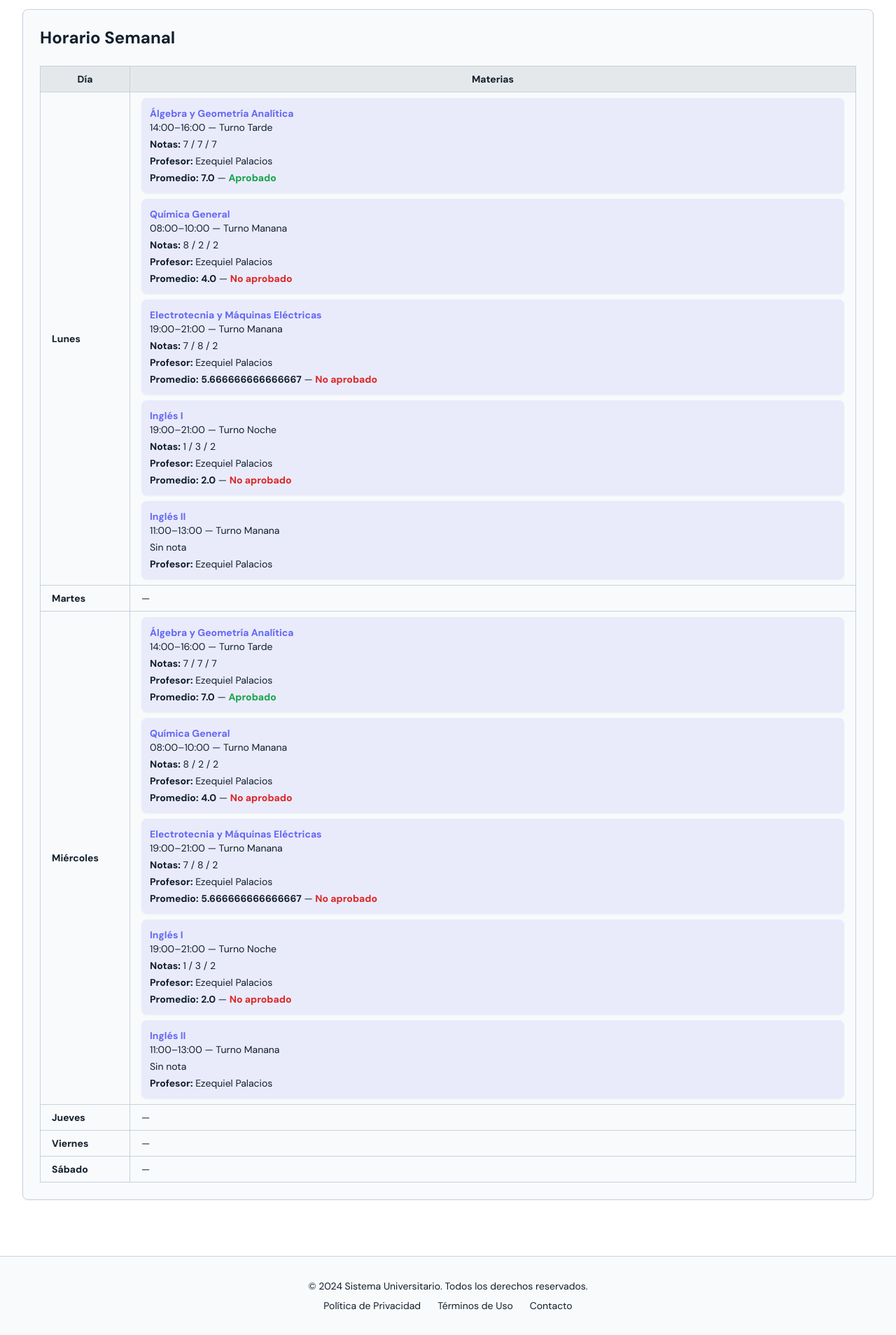
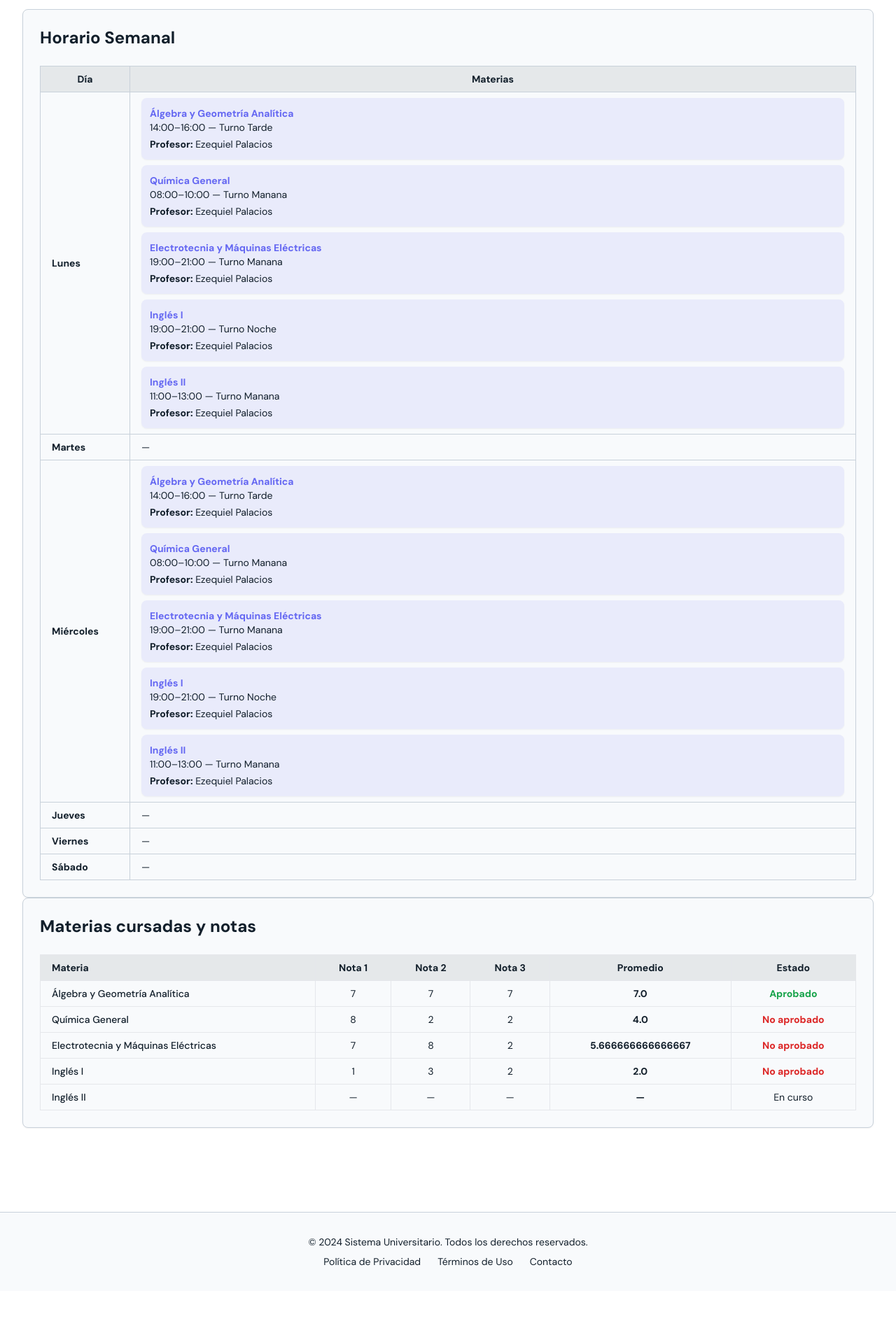
Before and after one commit to Villada-PG3/trabajo-practico-integrador-universidad-tecnologica-nacional, a Django app: page /alumnos/19/ in a window 1280 px wide. Shown: the part 487-2395 px from the top of the page at 70% size. After the commit the page ends 2296 px from the top, so only its background shows below. Run offline with Django 5.2, Linux system fonts and the light colour scheme; data comes from the database, SQL or seed files in the repository; both versions use the stored data as it was after the commit; some libraries are stand-ins or nearby versions.

Commit message:
nueva parte de notas

```diff
--- a/TP_UTN/UTN/templates/alumno/alumno_detail.html
+++ b/TP_UTN/UTN/templates/alumno/alumno_detail.html
@@ -200,32 +200,12 @@
                                         <p class="text-sm text-muted-foreground">
                                             {{ m.horario }} — Turno {{ m.turno|title }}
                                         </p>
-                                        <p class="mt-1 text-sm">
-                                            {% if m.nota_1 is not None or m.nota_2 is not None or m.nota_3 is not None %}
-                                                <strong>Notas:</strong>
-                                                {{ m.nota_1|default:"—" }} /
-                                                {{ m.nota_2|default:"—" }} /
-                                                {{ m.nota_3|default:"—" }}
-                                            {% else %}
-                                                <span class="text-muted-foreground">Sin nota</span>
-                                            {% endif %}
-                                        </p>
 
                                         <p class="mt-1 text-sm">
                                             <strong>Profesor:</strong> {{ m.profesor }}
                                         </p>
 
-                                        {% if m.promedio is not None %}
-                                        <p class="mt-1 text-sm">
-                                            <strong>Promedio:</strong>
-                                            <span class="font-bold">{{ m.promedio }}</span> —
-                                            {% if m.aprobado %}
-                                                <span class="text-green-600 font-semibold">Aprobado</span>
-                                            {% else %}
-                                                <span class="text-red-600 font-semibold">No aprobado</span>
-                                            {% endif %}
-                                        </p>
-                                        {% endif %}
+
                                     </li>
                                     {% endfor %}
                                 </ul>
@@ -239,6 +219,74 @@
                 </table>
             </div>
         </div>
+        <div class="bg-card rounded-lg border border-border shadow-sm p-6 mb-10">
+            <h2 class="text-2xl font-bold mb-6 text-foreground">
+                Materias cursadas y notas
+            </h2>
+
+            <div class="overflow-x-auto">
+                <table class="min-w-full border border-border text-sm">
+                    <thead class="bg-primary/10">
+                        <tr>
+                            <th class="border px-4 py-2 text-left">Materia</th>
+                            <th class="border px-4 py-2">Nota 1</th>
+                            <th class="border px-4 py-2">Nota 2</th>
+                            <th class="border px-4 py-2">Nota 3</th>
+                            <th class="border px-4 py-2">Promedio</th>
+                            <th class="border px-4 py-2">Estado</th>
+                        </tr>
+                    </thead>
+                    <tbody>
+                        {% for ins in materias_cursadas %}
+                        <tr class="hover:bg-muted/50 transition">
+                            <td class="border px-4 py-2 font-medium">
+                                {{ ins.materia_curso.materia.nombre }}
+                            </td>
+
+                            <td class="border px-4 py-2 text-center">
+                                {{ ins.nota_1|default:"—" }}
+                            </td>
+                            <td class="border px-4 py-2 text-center">
+                                {{ ins.nota_2|default:"—" }}
+                            </td>
+                            <td class="border px-4 py-2 text-center">
+                                {{ ins.nota_3|default:"—" }}
+                            </td>
+
+                            <td class="border px-4 py-2 text-center font-semibold">
+                                {{ ins.promedio|default:"—" }}
+                            </td>
+
+                            <td class="border px-4 py-2 text-center">
+                                {% if ins.finalizado %}
+                                    {% if ins.aprobado %}
+                                        <span class="text-green-600 font-semibold">
+                                            Aprobado
+                                        </span>
+                                    {% else %}
+                                        <span class="text-red-600 font-semibold">
+                                            No aprobado
+                                        </span>
+                                    {% endif %}
+                                {% else %}
+                                    <span class="text-muted-foreground">
+                                        En curso
+                                    </span>
+                                {% endif %}
+                            </td>
+                        </tr>
+                        {% empty %}
+                        <tr>
+                            <td colspan="6" class="text-center text-muted-foreground py-4">
+                                No hay materias cursadas.
+                            </td>
+                        </tr>
+                        {% endfor %}
+                    </tbody>
+                </table>
+            </div>
+        </div>
+
 
     </main>
 
--- a/TP_UTN/UTN/views.py
+++ b/TP_UTN/UTN/views.py
@@ -102,7 +102,7 @@ class AlumnoDetailView(DetailView):
                 dia = dia.strip()
                 if dia in semana:
                     semana[dia].append(entrada)
-
+        context["materias_cursadas"] = inscripciones
         context["semana"] = semana
         return context
 
```
Also changed, not shown: TP_UTN/db.sqlite3.
